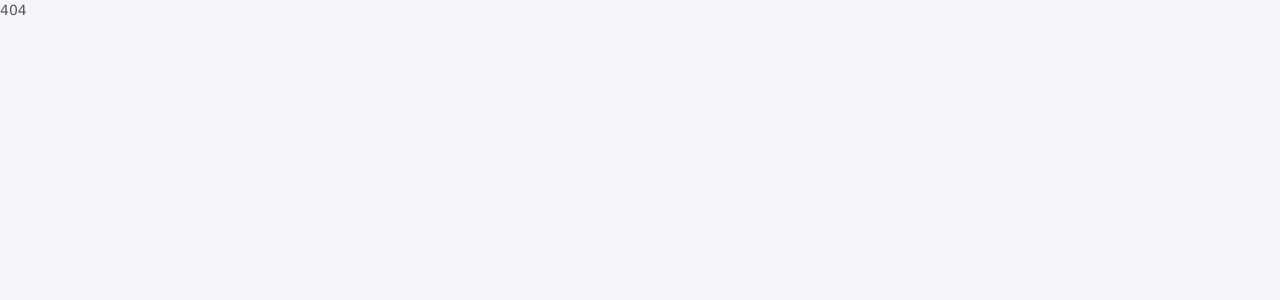
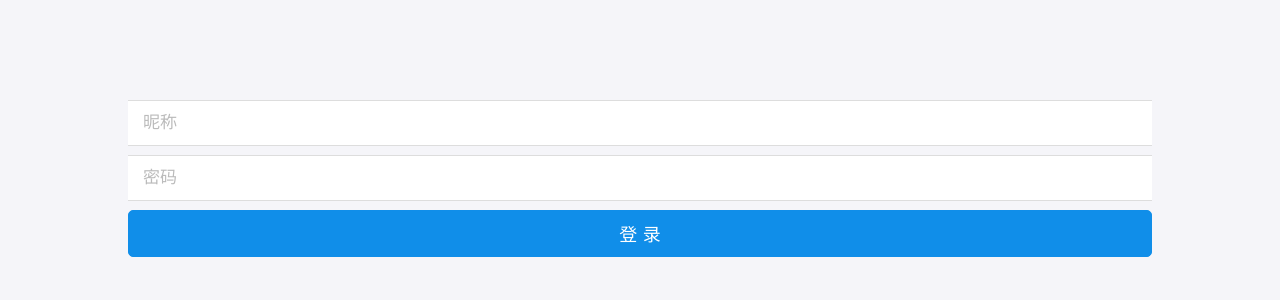
Before and after one commit to cllee1214/chat, a React app: page /main in a window 1280 px wide. Shown: the top 300 px of the page. Built offline with nearby package versions, Linux system fonts and the light colour scheme.

Commit message:
没登陆跳转login

```diff
--- a/src/App.js
+++ b/src/App.js
@@ -1,6 +1,6 @@
 import React from 'react'
 import ReactDOM from 'react-dom'
-import { BrowserRouter, Route, Switch} from 'react-router-dom'
+import { BrowserRouter, Route, Switch, withRouter} from 'react-router-dom'
 
 import Login from './components/login/index'
 import Main from './components/main/index'
@@ -8,7 +8,8 @@ import Test from './components/test/index'
 
 //高阶组件  判断登录
 import HocAuthCreater from './components/login/auth'
-const HocAuth = HocAuthCreater(Main)
+let HocAuth = HocAuthCreater(Main)
+HocAuth = withRouter(HocAuth)
 
 import './util/init.css'
 import 'antd-mobile/dist/antd-mobile.css'
@@ -32,10 +33,7 @@ ReactDOM.render(
         <Route path='/' exact component={App} />
         <Route path='/test' component={Test} exact />
         <Route path='/login' component={Login} exact />
-
-
-        <HocAuth path='/test_auth' />
-
+        <HocAuth path='/main' />
         <Route component={Test} />
     </Switch>
   </BrowserRouter>, document.getElementById('app'));
--- a/src/components/login/auth.js
+++ b/src/components/login/auth.js
@@ -1,6 +1,8 @@
 
 import React from 'react'
 import Store from '../../util/store'
+
+import Login from '../login/index'
 
 function HocAuthCreater(BaseComponent, hocProps){
   return class LoginAuth extends React.Component {
@@ -20,12 +22,13 @@ function HocAuthCreater(BaseComponent, hocProps){
     }
 
     render() {
+      console.log(hocProps)
      let isLogin = this.state.isLogin
      console.log(isLogin)
      return isLogin ?
      (<BaseComponent {...hocProps} />)
      :
-     (<div>请登录</div>)
+     (<Login history={this.props.history} />)
     }
   }
 }
--- a/src/components/login/index.js
+++ b/src/components/login/index.js
@@ -1,7 +1,6 @@
 import React from 'react'
 import Requst from '../../util/requst'
 import { List, InputItem, WhiteSpace,Button,Toast } from 'antd-mobile';
-import Store from '../../util/store'
 
 import './index.css'
 
@@ -22,17 +21,14 @@ class Login extends React.Component {
       nickname,
       password
     }).then((res) => {
-      res.data.code = 1
       if(res.data.code === 1){
         Toast.success(res.data.msg, 2 ,()=>{
-          Store.set('token', res.data.token)
           this.props.history.push('/main')
         })
       }else{
         Toast.fail(res.data.msg)
       }
     }).catch((err) => {
-      this.props.history.push('/main')
       Toast.offline('网络错误，请稍后再试！')
     }).finally(() => {
       this.state.isLoading = false
```
Also changed, not shown: src/components/test/index.js (+1 -0 lines).
